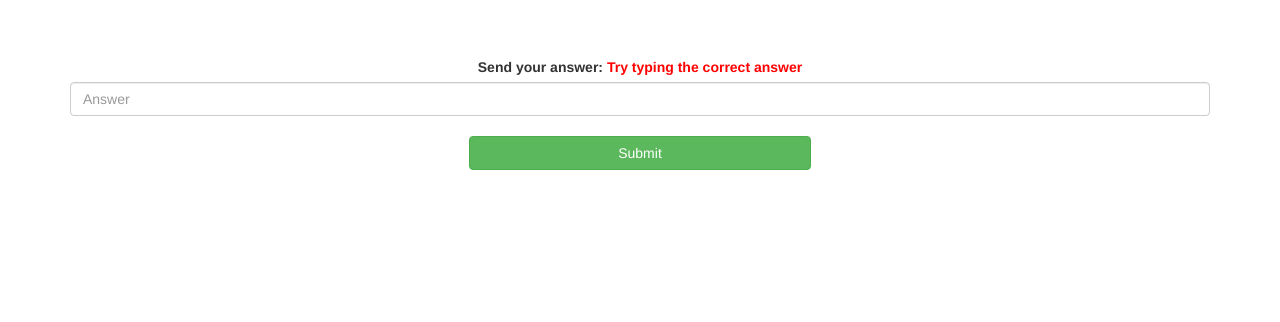
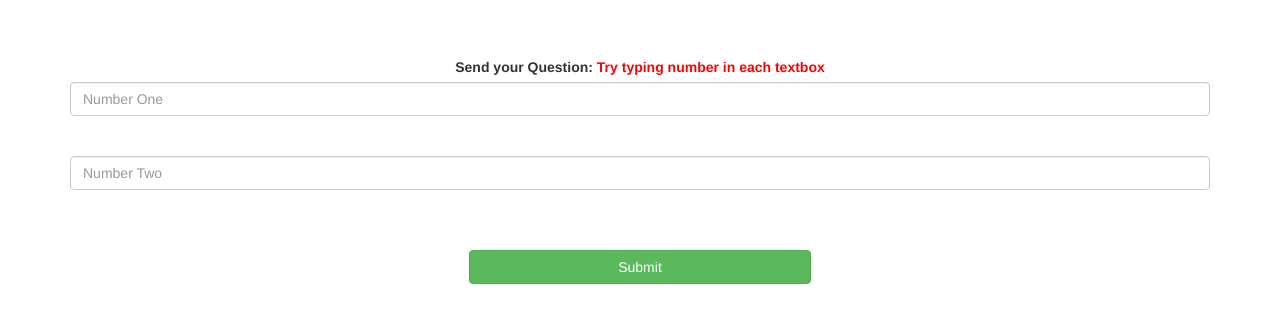
Before and after one commit to WilliamChanthavong/C89, a plain HTML site: page quiz_game_page.html in a window 1280 px wide. Shown: the part 66-388 px from the top of the page. Drawn offline with nearby package versions, Linux system fonts and the light colour scheme.

Commit message:
Add files via upload

```diff
--- a/quiz_game_page.html
+++ b/quiz_game_page.html
@@ -19,8 +19,13 @@
                 <div id="output" class="col-lg-6"></div>
                 <br>
                 <br>
-                <label>Send your answer: <b style="color: red">Try typing the correct answer</b></label>
-                <input type="text" id="number_answer" class="form-control" placeholder="Answer">
+                <label>Send your Question: <b style="color: red">Try typing number in each textbox</b></label>
+                <input type="text" id="number_1" class="form-control" placeholder="Number One">
+                <br>
+                <br>
+                <input type="text" id="number_2" class="form-control" placeholder="Number Two">
+                <br>
+                <br>
                 <br>
                 <button onclick="send()" class="btn btn-success" style="width: 30%;">Submit</button>
                 <br>
--- a/quiz_game_page.js
+++ b/quiz_game_page.js
@@ -1,7 +1,9 @@
 function send()
 {
-    playeranswerS = document.getElementById("number_answer").value;
-    localStorage.setItem("Answer", playeranswerS);
+    playernumber1 = document.getElementById("number_1").value;
+    playernumber2 = document.getElementById("number_2").value;
+    localStorage.setItem("NumberOne", playernumber1);
+    localStorage.setItem("NumberTwo", playernumber2);
     // next part below
-    // playeranswerR = localStorage.getItem("Answer")
+    // window.location = "nextpage.html";
 }
```
